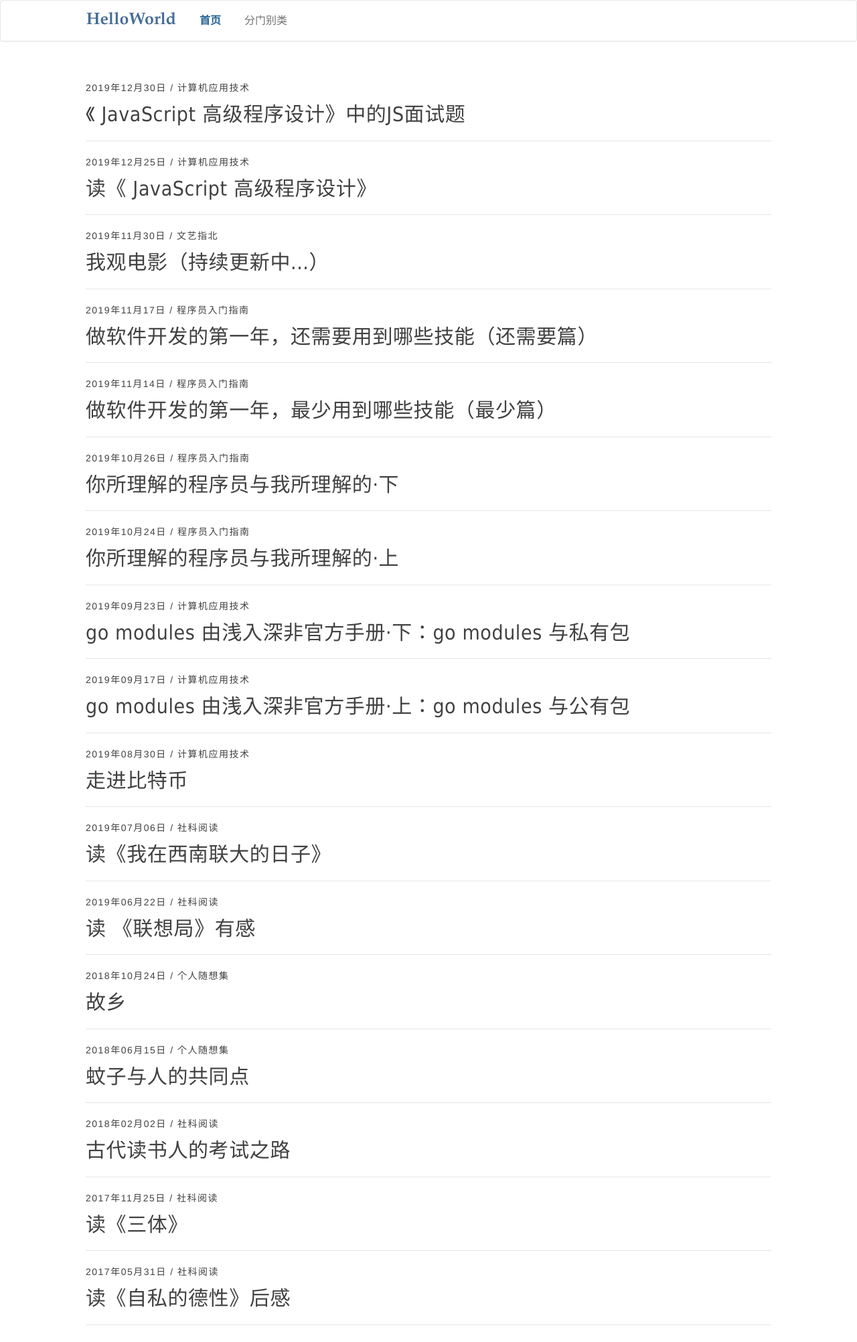
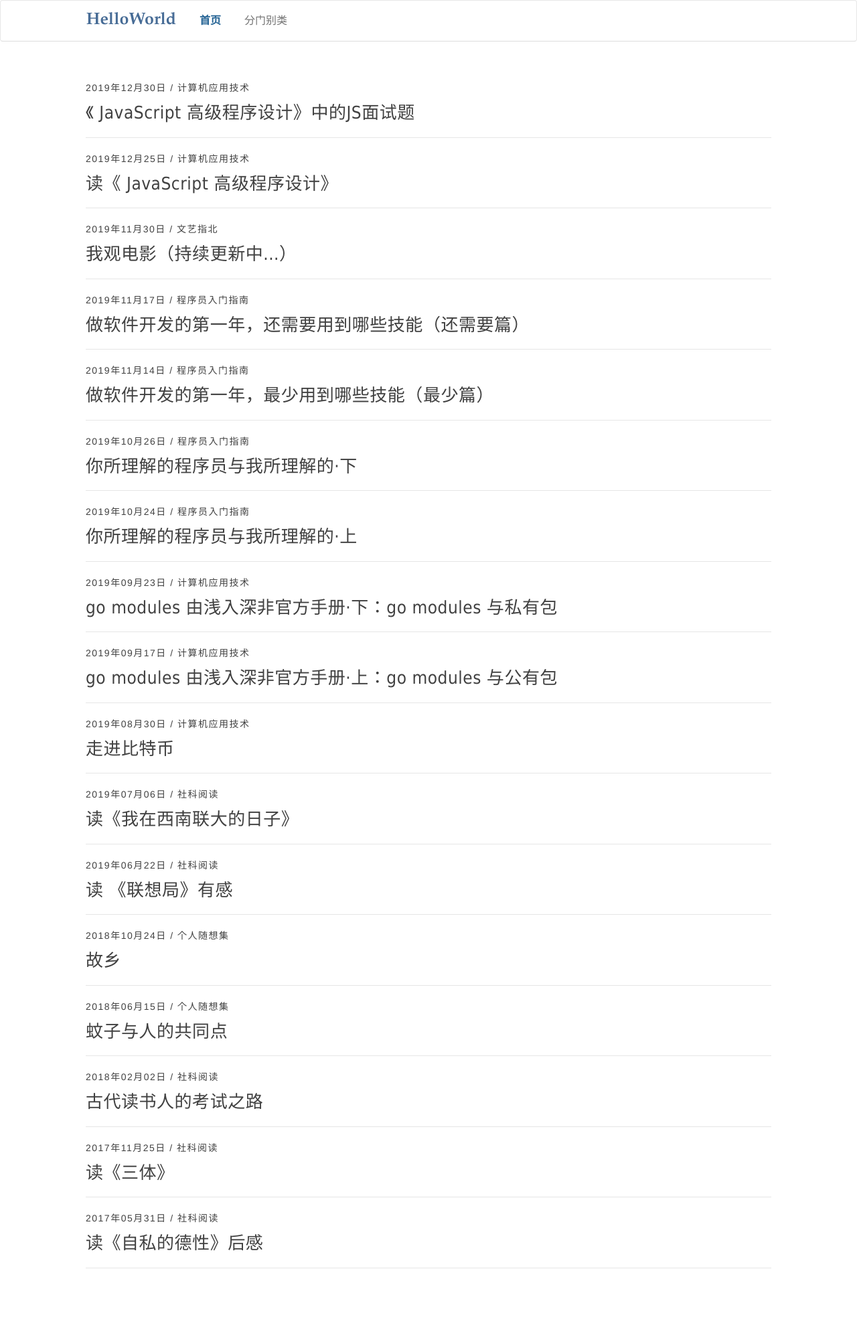
Before and after one commit to Haiyung/haiyung.github.io, a Jekyll site: the page built from index.md, in a window 1280 px wide. Shown: the whole page at 67% size. Built offline with Jekyll 4.4.1, drawn with Linux system fonts in a browser that asks for light colours; nearby versions of some CDN libraries; after the commit the page ends 1919 px from its top, so only the background shows below that.

Commit message:
upgrade css

```diff
--- a/_layouts/home.html
+++ b/_layouts/home.html
@@ -30,7 +30,7 @@
         <main class="main-default">
             {{ content }}
         </main>
-        <script src="https://ajax.googleapis.com/ajax/libs/jquery/2.1.1/jquery.min.js"></script>
+        <script src="https://cdn.bootcss.com/jquery/2.1.1/jquery.min.js"></script>
         <script src="https://netdna.bootstrapcdn.com/bootstrap/3.3.7/js/bootstrap.min.js"></script>
     </body>
 
--- a/css/home.css
+++ b/css/home.css
@@ -67,6 +67,7 @@
     text-rendering: optimizeLegibility;
     margin: 0;
     font-family: PingFang SC,Tahoma,Helvetica,Arial,Hiragino Sans GB,Microsoft YaHei,Heiti SC,WenQuanYi Micro Hei,sans-serif;
+    font-size: 22px;
     font-weight: 400;
     letter-spacing: .02em;
 }
@@ -98,11 +99,11 @@
     }
 
     .navbar-brand {
-        font-size: 20px;
+        font-size: 23px;
     }
 
     .navbar .navbar-nav > li > a {
-        font-size: 11px;
+        font-size: 16px;
         padding: 10px 15px;
     }
 
@@ -128,7 +129,7 @@
 
     .topicItem .article-title {
         line-height: 1.33333;
-        font-size: 20px;
+        font-size: 18px;
     }
 }
 
@@ -141,6 +142,6 @@
 
     .topicItem .article-title {
         line-height: 1.25;
-        font-size: 30px;
+        font-size: 26px;
     }
 }
```
